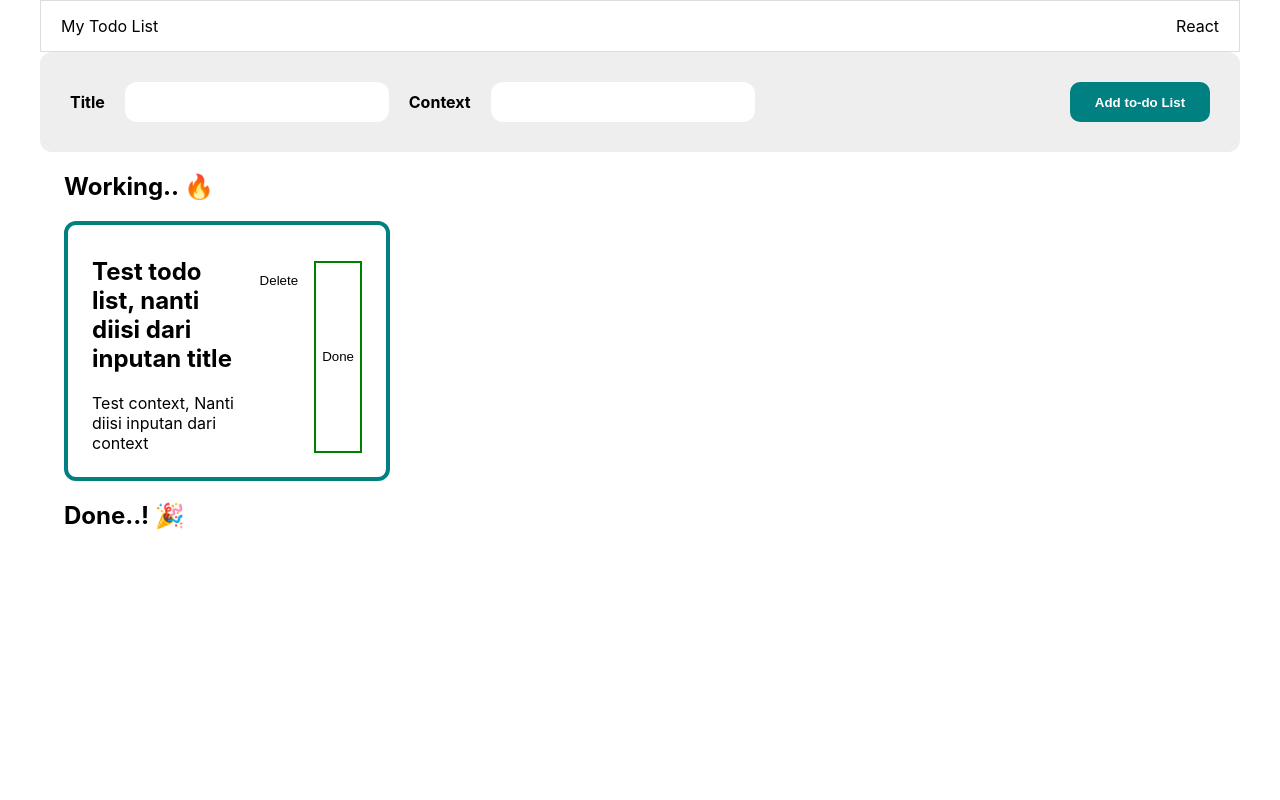
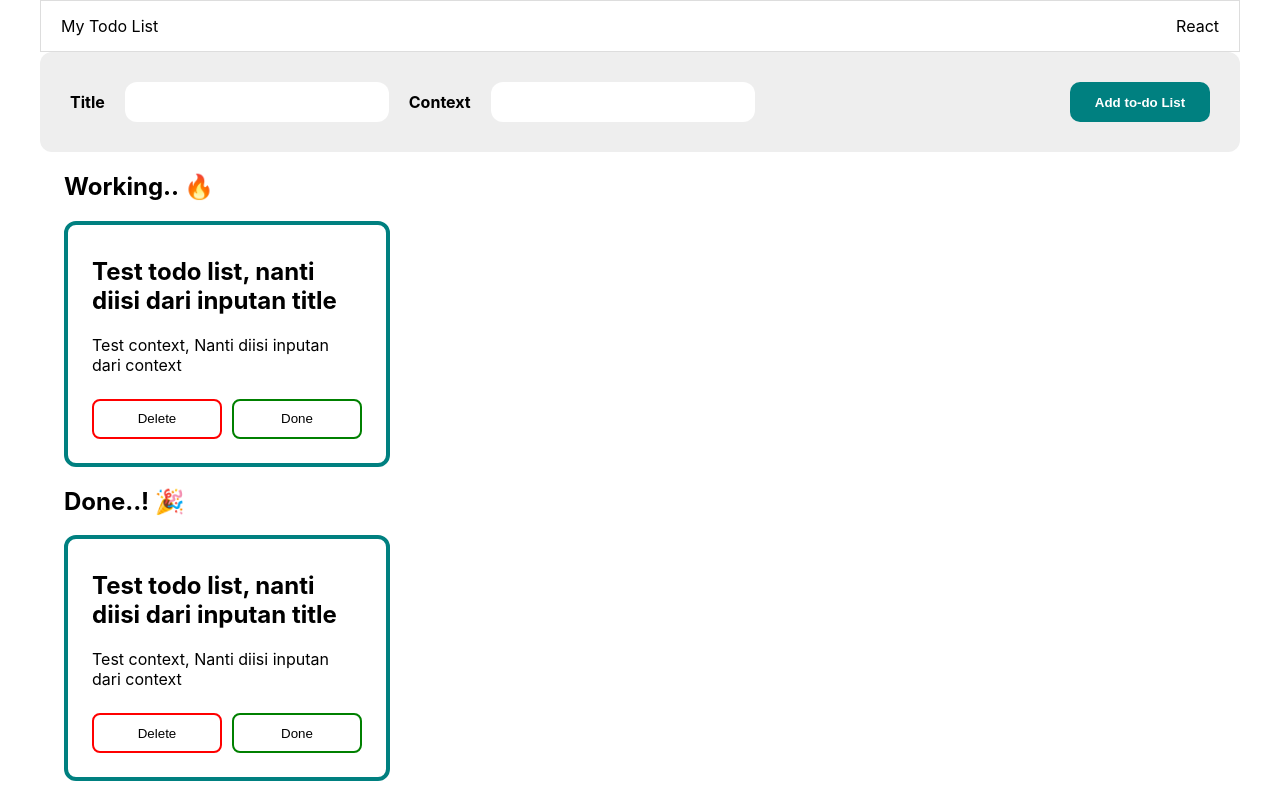
Before and after one commit to ApriyadiH/Week2-todolist, a React (Create React App) app: page / in a window 1280 px wide. Built offline with nearby package versions, Linux system fonts and the light colour scheme.

Commit message:
interface selesai

```diff
--- a/src/App.js
+++ b/src/App.js
@@ -104,13 +104,9 @@ const ToDoWorking = () => {
         display: "flex",
         flexWrap: "wrap",
         gap: "12px",
-        flexDirection: "column",
-        justifyContent: "center"
     }
 
     const to_do_container = {
-        display: "flex",
-        gap: "12px",
         border: "4px solid teal",
         borderRadius: "12px",
         padding: "12px 24px 24px",
@@ -130,13 +126,12 @@ const ToDoWorking = () => {
     const button_set = {
         display: "flex",
         gap: "10px",
-        marginTop: "24px"
+        marginTop: "24px",
       }
 
     const delete_button = {
         backgroundColor: "#fff",
         border: "2px solid red",
-        border: "none",
         borderRadius: "8px",
         cursor: "pointer",
         height: "40px",
@@ -145,7 +140,11 @@ const ToDoWorking = () => {
 
     const complete_button = {
         backgroundColor: "#fff",
-        border: "2px solid green"
+        border: "2px solid green",
+        borderRadius: "8px",
+        cursor: "pointer",
+        height: "40px",
+        width: "50%"
     }
 
     return (
@@ -160,6 +159,130 @@ const ToDoWorking = () => {
                     <button style = {complete_button}>Done</button>
                 </div>
             </div>
+            {/* <div style = {to_do_container}>
+                <div>
+                    <h2 style = {to_do_title}> Test todo list, nanti diisi dari inputan title </h2>
+                    <div> Test context, Nanti diisi inputan dari context</div>
+                </div>
+                <div style = {button_set}>
+                    <button style = {delete_button}>Delete</button>
+                    <button style = {complete_button}>Done</button>
+                </div>
+            </div>
+            <div style = {to_do_container}>
+                <div>
+                    <h2 style = {to_do_title}> Test todo list, nanti diisi dari inputan title </h2>
+                    <div> Test context, Nanti diisi inputan dari context</div>
+                </div>
+                <div style = {button_set}>
+                    <button style = {delete_button}>Delete</button>
+                    <button style = {complete_button}>Done</button>
+                </div>
+            </div>
+            <div style = {to_do_container}>
+                <div>
+                    <h2 style = {to_do_title}> Test todo list, nanti diisi dari inputan title </h2>
+                    <div> Test context, Nanti diisi inputan dari context</div>
+                </div>
+                <div style = {button_set}>
+                    <button style = {delete_button}>Delete</button>
+                    <button style = {complete_button}>Done</button>
+                </div>
+            </div> */}
+        </div>
+    )
+}
+
+const ToDoComplete = () => {
+    const list_wrapper = {
+        display: "flex",
+        flexWrap: "wrap",
+        gap: "12px",
+    }
+
+    const to_do_container = {
+        border: "4px solid teal",
+        borderRadius: "12px",
+        padding: "12px 24px 24px",
+        width: "270px"
+    }
+
+    const to_do_title = {
+        display: "block",
+        fontSize: "1.5em",
+        marginBlockStart: "0.83em",
+        marginBlockEnd: "0.83em",
+        marginInlineStart: "0px",
+        marginInlineEnd: "0px",
+        fontWeight: "bold"
+    }
+
+    const button_set = {
+        display: "flex",
+        gap: "10px",
+        marginTop: "24px",
+      }
+
+    const delete_button = {
+        backgroundColor: "#fff",
+        border: "2px solid red",
+        borderRadius: "8px",
+        cursor: "pointer",
+        height: "40px",
+        width: "50%"
+    }
+
+    const complete_button = {
+        backgroundColor: "#fff",
+        border: "2px solid green",
+        borderRadius: "8px",
+        cursor: "pointer",
+        height: "40px",
+        width: "50%"
+    }
+
+    return (
+        <div style = {list_wrapper}>
+            <div style = {to_do_container}>
+                <div>
+                    <h2 style = {to_do_title}> Test todo list, nanti diisi dari inputan title </h2>
+                    <div> Test context, Nanti diisi inputan dari context</div>
+                </div>
+                <div style = {button_set}>
+                    <button style = {delete_button}>Delete</button>
+                    <button style = {complete_button}>Done</button>
+                </div>
+            </div>
+            {/* <div style = {to_do_container}>
+                <div>
+                    <h2 style = {to_do_title}> Test todo list, nanti diisi dari inputan title </h2>
+                    <div> Test context, Nanti diisi inputan dari context</div>
+                </div>
+                <div style = {button_set}>
+                    <button style = {delete_button}>Delete</button>
+                    <button style = {complete_button}>Done</button>
+                </div>
+            </div>
+            <div style = {to_do_container}>
+                <div>
+                    <h2 style = {to_do_title}> Test todo list, nanti diisi dari inputan title </h2>
+                    <div> Test context, Nanti diisi inputan dari context</div>
+                </div>
+                <div style = {button_set}>
+                    <button style = {delete_button}>Delete</button>
+                    <button style = {complete_button}>Done</button>
+                </div>
+            </div>
+            <div style = {to_do_container}>
+                <div>
+                    <h2 style = {to_do_title}> Test todo list, nanti diisi dari inputan title </h2>
+                    <div> Test context, Nanti diisi inputan dari context</div>
+                </div>
+                <div style = {button_set}>
+                    <button style = {delete_button}>Delete</button>
+                    <button style = {complete_button}>Done</button>
+                </div>
+            </div> */}
         </div>
     )
 }
@@ -193,7 +316,7 @@ const List = () => {
             <h2 style = {list_title}>Working.. 🔥 </h2>
             <ToDoWorking/>
             <h2 style = {list_title}>Done..! 🎉</h2>
-            {/* <ListComplete/> */}
+            <ToDoComplete/>
         </div>
     )
 }
```
